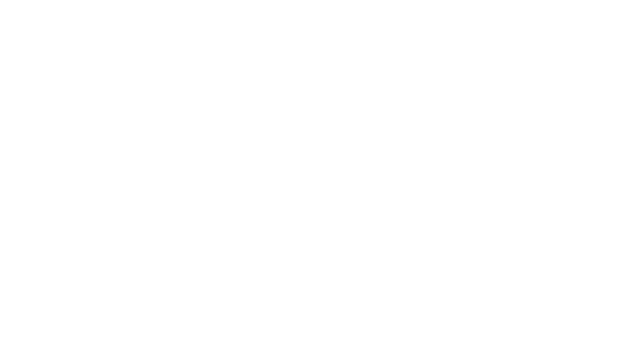
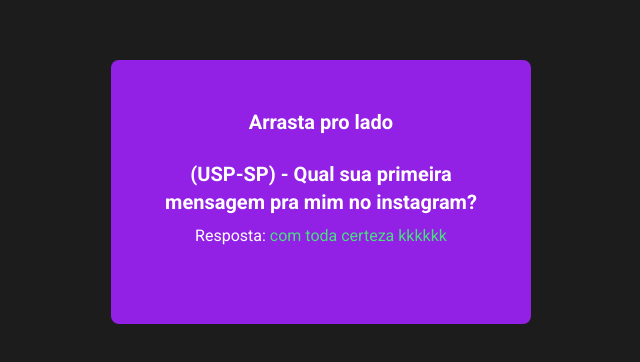
Before and after one commit to lamongabriel/louise-quiz, a React (Vite) app: page /answers in a window 1280 px wide. Before the commit this address had no page. Shown: the part 208-570 px from the top of the page, without its empty margins (319-959 px from the left). Built offline with nearby package versions, Linux system fonts and the light colour scheme.

Commit message:
new questions and answers page

```diff
--- a/package.json
+++ b/package.json
@@ -10,6 +10,7 @@
   },
   "dependencies": {
     "autoprefixer": "^10.4.13",
+    "keen-slider": "^6.8.3",
     "postcss": "^8.4.18",
     "react": "^18.2.0",
     "react-dom": "^18.2.0",
--- a/src/App.tsx
+++ b/src/App.tsx
@@ -1,4 +1,5 @@
 import { Routes, Route } from "react-router-dom"
+import { Answers } from "./pages/Answers"
 import { Home } from "./pages/Home"
 import { Quiz } from "./pages/Quiz"
 
@@ -8,6 +9,7 @@ function App() {
       <Routes>
         <Route path="/" element={ <Home/> } />
         <Route path="/quiz" element={ <Quiz/> } />
+        <Route path="/answers" element={ <Answers/> } />
       </Routes>
     </div>
   )
--- a/src/components/GameEnded.tsx
+++ b/src/components/GameEnded.tsx
@@ -13,6 +13,7 @@ import image70 from '../assets/win_70.png'
 import image80 from '../assets/win_80.png'
 import image90 from '../assets/win_90.png'
 import image100 from '../assets/win_100.png'
+import { Link } from "react-router-dom"
 
 export function GameEnded ({correctQuantity, resetGame}: GameEndedProps) {
 
@@ -24,7 +25,7 @@ export function GameEnded ({correctQuantity, resetGame}: GameEndedProps) {
     case correctQuantity === 100:
       image.current = <img src={image100}/>
       title.current = 'Nunca duvidei, te amo! ❤️❤️'
-      text.current = 'Espero que tenha gostado, você me faz tão bem, espero pelo menos ter te feito rir um pouco.'
+      text.current = 'Espero que tenha gostado, você me faz tão bem, espero pelo menos ter te feito rir um pouco. Você é tudo que eu podia pedir pra Deus, você é tudo pra mim, eu quero te fazer feliz hoje e sempre, eu te amo demais minha vida.'
       break
     case correctQuantity >= 90:
       image.current = <img src={image90}/>
@@ -72,6 +73,7 @@ export function GameEnded ({correctQuantity, resetGame}: GameEndedProps) {
       </div>
       <p className="text-white mt-6">{text.current}</p>
       <button className="w-100 bg-gray-100 text-primaryGray rounded mt-8 py-3 transition hover:scale-105" onClick={resetGame}>Tentar de novo</button>
+      <Link className="w-100 bg-gray-100 text-primaryGray rounded mt-2 py-3 transition hover:scale-105" to='/answers'>Ver respostas</Link>
     </div>
   )
 }
--- a/src/database/data.ts
+++ b/src/database/data.ts
@@ -77,6 +77,16 @@ export const DATA:DataProps[] = [
     answer: 0
   },
   {
+    question: '(UFJF) - Qual primeira indireta eu mandei tentando chamar sua atenção?',
+    options: [
+      'Foto com o livro que você me emprestou e até hoje eu não li',
+      'Foto no espelho sem camisa com a correntinha no braço',
+      'R U Mine - Artic Monkeys na Duster',
+      'DAILY - Cortes no Voyage'
+    ],
+    answer: 3
+  },
+  {
     question: '(ITA) - Quantas cartas você já me deu?',
     options: [
       '4',
@@ -87,29 +97,109 @@ export const DATA:DataProps[] = [
     answer: 2
   },
   {
-    question: 'Sabia que você é a mulher mais linda do mundo?',
+    question: '(FASF) - Qual nome do meu gato que morreu?',
     options: [
-      'Sim',
-      'Não',
-      'aaaah para de graça',
-      'pescoço'
+      'Rodolfo',
+      'Paulo Roberto',
+      'Anakin',
+      'Babidi'
     ],
     answer: 0
   },
   {
-    question: 'Sabia que eu te amo muito?',
+    question: '(UGB) - Qual a primeira vez que a gente conversou direito?',
+    options: [
+      'Na igreja, na cantina no dia que eu voltei depois de ter batizado.',
+      'Na igreja, quando saímos pra falar mal do Daniel.',
+      'No cinema, dia que saímos (tomei um fora).',
+      'Na minha casa, no dia que você trouxe a Zoe.'
+    ],
+    answer: 3
+  },
+  {
+    question: '(IFRJ) - Porque eu namoro com você?',
+    options: [
+      'Porque você é bonitinha.',
+      'Porque você me deu uma filha com 1 que eu te conheci.',
+      'Porque você me faz tão bem, que eu a minha vida depende de você todos os dias.',
+      'Porque eu quero uma pata na sicuna.'
+    ],
+    answer: 2
+  },
+  {
+    question: '(VATICANO) - Qual primeiro livro da bíblia que a gente leu junto?',
+    options: [
+      'Jó',
+      'Lucas',
+      'Mateus',
+      'Apocalipse'
+    ],
+    answer: 0
+  },
+  {
+    question: '(São Judas) - Qual livro da bíblia que eu mais gostei?',
+    options: [
+      'Gênesis',
+      'Lucas',
+      'Jó',
+      'Apocalipse'
+    ],
+    answer: 3
+  },
+  {
+    question: '(IME) - Nossa data de namoro?',
+    options: [
+      '06/04/2022',
+      '04/07/2022',
+      '06/05/2022',
+      '04/06/2022'
+    ],
+    answer: 3
+  },
+  {
+    question: '(UFMG) - E daqui a?',
+    options: [
+      'Três dias',
+      'Um milhão de anos',
+      'Sim',
+      'Quando Deus quiser'
+    ],
+    answer: 1
+  },
+  {
+    question: '(UFV) - Qual nome que eu iria dar pra zoe?',
+    options: [
+      'Matilda',
+      'Jozilaine',
+      'Betânia',
+      'Andréia'
+    ],
+    answer: 2
+  },
+  {
+    question: 'Sabia que você é a mulher mais linda que esse mundo já viu?',
     options: [
       'Sim',
       'Não',
-      'clica lá em cima',
-      'em cima dessa aqui tb'
+      'Só quando eu estou do seu lado',
+      'Só com a roupa verde couve-flor'
+    ],
+    answer: 0
+  },
+  {
+    question: 'Sabia que eu te amo muito muito muito muito?',
+    options: [
+      'Sim, muito mesmo',
+      'duvido que essa seja a resposta',
+      'ah essa aqui nem é tb',
+      'muito menos essa aqui'
     ],
     answer: 0
   },
   {
     question: 'Para finalizar, quer ter uma vida comigo?',
     options: [
-      'Sim',
+      'Eu quero',
       'Resposta errada',
       'Resposta errada 2',
       'Resposta errada também',
--- /dev/null
+++ b/src/pages/Answers.tsx
@@ -0,0 +1,31 @@
+import { DATA } from '../database/data'
+
+import 'keen-slider/keen-slider.min.css'
+import { useKeenSlider } from 'keen-slider/react'
+
+export function Answers(){
+
+  const [sliderRef, instanceRef] = useKeenSlider(
+    {
+      loop: true
+    },
+    [
+      // add plugins here
+    ]
+  )
+  return (
+    <div className="w-full h-full min-h-screen bg-primaryGray flex justify-center items-center">
+      <div className="bg-primaryPurple flex flex-col py-12 px-8 max-w-[420px] w-full rounded-lg text-center relative mx-2 tablet:my-24">
+        <p className='text-white font-bold text-xl mb-6'> Arrasta pro lado</p>
+        <div ref={sliderRef} className="keen-slider">
+          {DATA.map(question => (
+            <div className='keen-slider__slide'>
+              <h2 className='mb-2 text-white font-bold text-xl'>{question.question}</h2>
+              <p className='text-white'>Resposta: <span className='text-green-400'>{question.options[question.answer]}</span></p>
+            </div>
+          ))}
+        </div>
+      </div>
+    </div>
+  )
+}
--- a/src/pages/Home.tsx
+++ b/src/pages/Home.tsx
@@ -27,7 +27,7 @@ export function Home() {
             </div>
           </div>
         :
-        <p className="text-white animate-bounce">Ok... vamos ver se você é boa mesmo.</p>
+        <p className="text-white animate-bounce text-center">Ok... vamos ver se você é boa mesmo. <br/>Quem sabe rola um presentinho se você acerta tudo ...?</p>
       }
     </div>
   )
```
Also changed, not shown: 1 other file (tests, documents, lock files or other folders).
